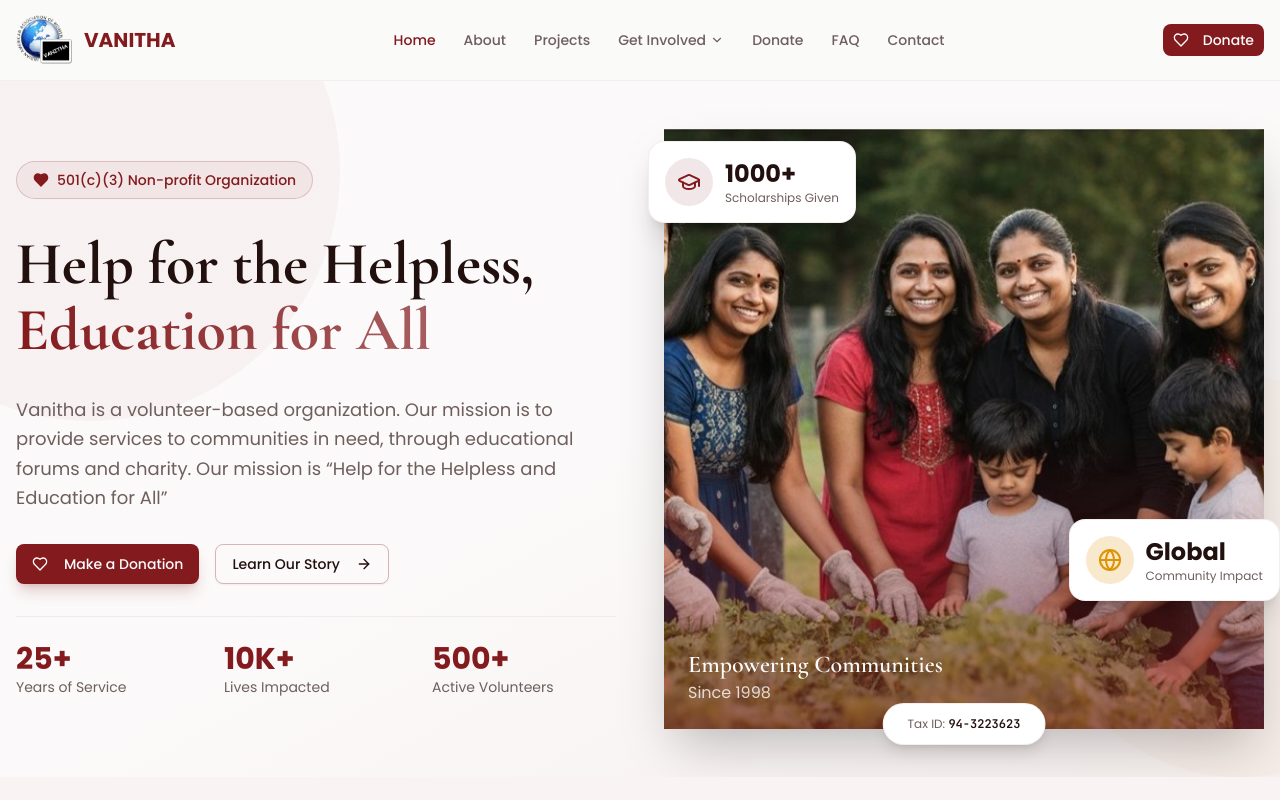
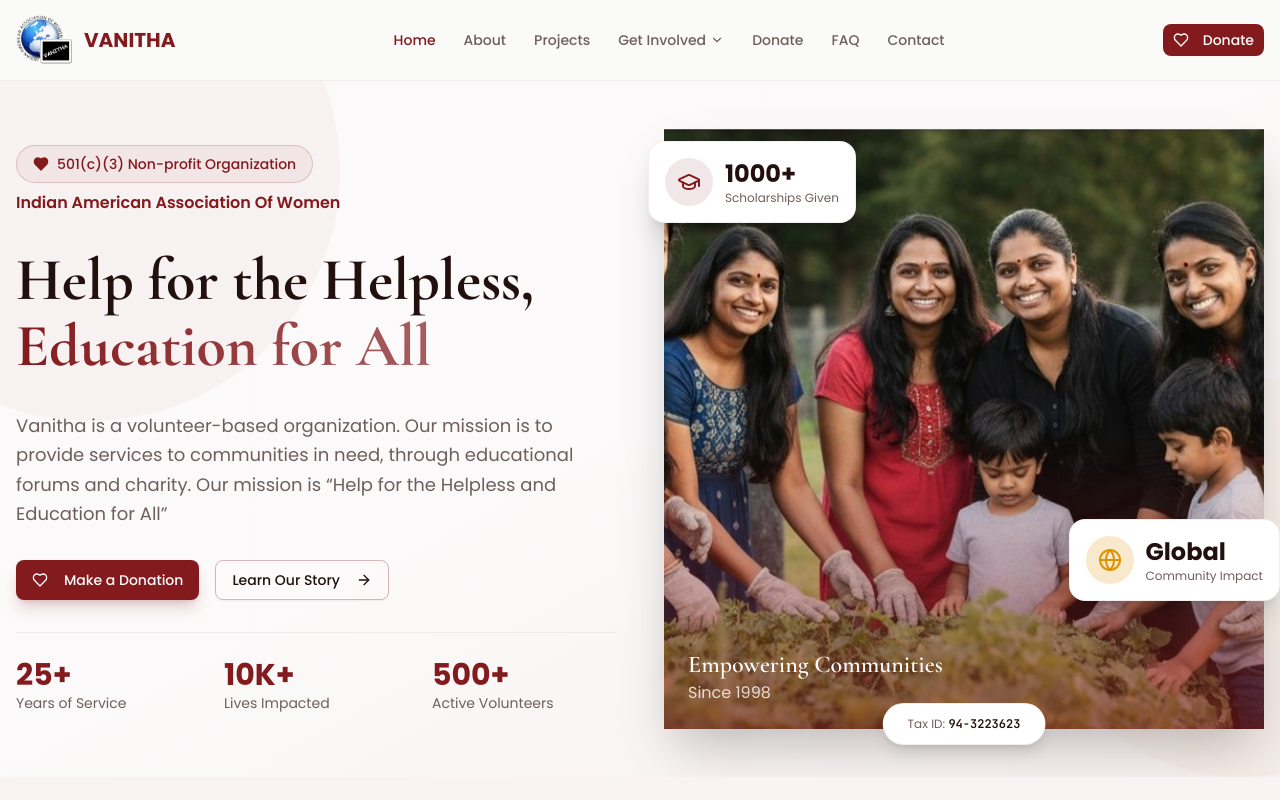
Before and after one commit to deepakkamboj/vanitha-site, a Next.js app: page /vanitha-site/ in a window 1280 px wide. Shown: the top 800 px of the page. Built offline with nearby package versions, Linux system fonts and the light colour scheme.

Commit message:
feat: add Indian American Association Of Women text to hero and footer
Co-Authored-By: Claude Sonnet 4.6 <noreply@anthropic.com>

```diff
--- a/components/home/hero-section.tsx
+++ b/components/home/hero-section.tsx
@@ -24,9 +24,12 @@ export function HeroSection() {
             transition={{ duration: 0.6 }}
             className="space-y-8"
           >
-            <div className="inline-flex items-center gap-2 rounded-full border border-primary/20 bg-primary/5 px-4 py-2 text-sm font-medium text-primary">
-              <Heart className="h-4 w-4" fill="currentColor" />
-              {siteConfig.nonprofit}
+            <div className="space-y-2">
+              <div className="inline-flex items-center gap-2 rounded-full border border-primary/20 bg-primary/5 px-4 py-2 text-sm font-medium text-primary">
+                <Heart className="h-4 w-4" fill="currentColor" />
+                {siteConfig.nonprofit}
+              </div>
+              <p className="text-base font-semibold text-primary">Indian American Association Of Women</p>
             </div>
 
             <h1 className="font-serif text-4xl font-bold leading-[1.1] text-foreground md:text-5xl lg:text-6xl">
```
